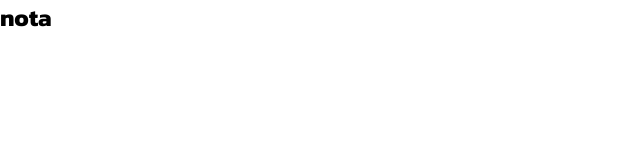
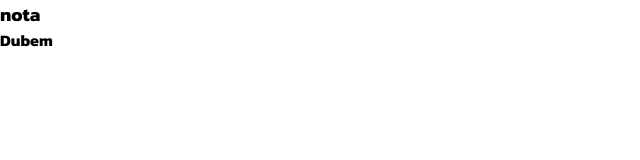
Before and after one commit to dubem-ji/nota, a React (Create React App) app in the folder frontend/: page / in a window 1280 px wide. Shown: the top 160 px of the page, without its empty margins (0-640 px from the left). Built offline with nearby package versions, Linux system fonts and the light colour scheme.

Commit message:
create header component

```diff
--- a/frontend/src/components/header.js
+++ b/frontend/src/components/header.js
@@ -2,9 +2,19 @@ import React from 'react'
 
 const Header = () => {
     return (
-        <header>
+        <header className='header'>
             <div className="container">
-                <h2>nota</h2>
+                <div className="brand">
+                    <h3>nota</h3>
+                </div>
+                <div className="profile">
+                    <div className="pic">
+
+                    </div>
+                    <div className="name">
+                        <h4>Dubem</h4>
+                    </div>
+                </div>
           </div>
         </header>
     );
```
